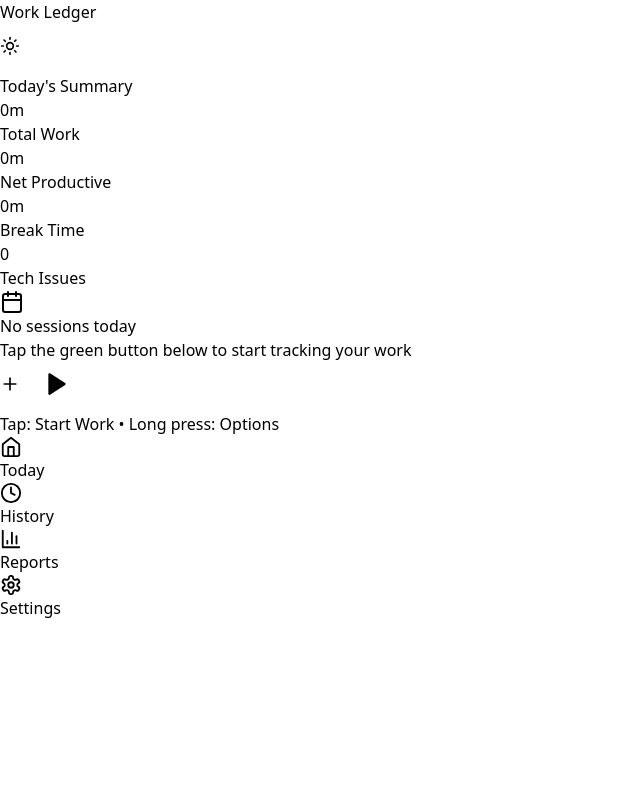
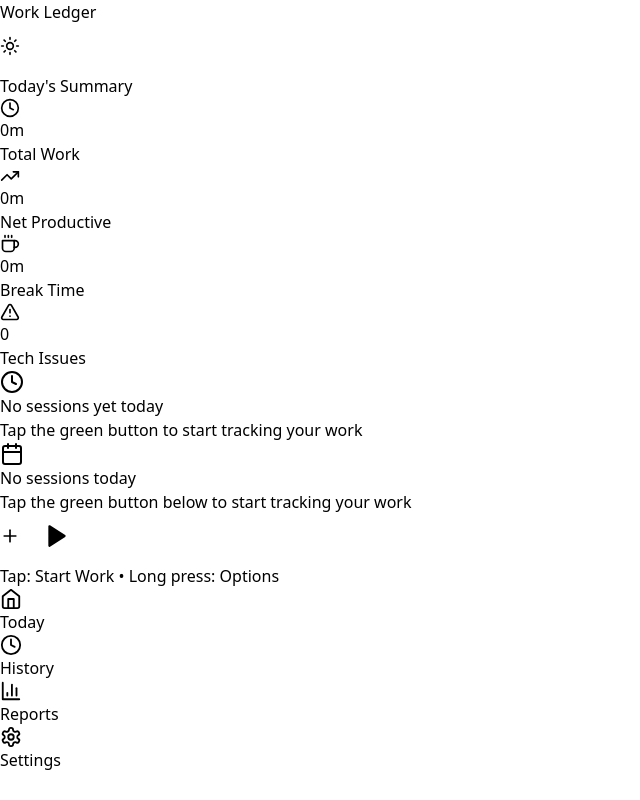
Before and after one commit to bhanu75/WorkLedger, a Next.js app: page / in a window 1280 px wide. Both pictures are taken after a click on the button "Toggle theme". Shown: the whole page, without its empty margins (0-640 px from the left). Built offline with nearby package versions, Linux system fonts and the light colour scheme.

Commit message:
Update TodaySummary.tsx

```diff
--- a/src/components/TodaySummary.tsx
+++ b/src/components/TodaySummary.tsx
@@ -1,7 +1,7 @@
-
 import { useMemo } from 'react';
 import { Session } from '@/lib/idb';
 import { formatDuration } from '@/lib/timeUtils';
+import { Clock, TrendingUp, Coffee, AlertTriangle } from 'lucide-react';
 
 interface TodaySummaryProps {
   sessions: Session[];
@@ -26,43 +26,122 @@
       totalWork,
       breakTime,
       techIssues,
-      netProductive: totalWork - breakTime
+      netProductive: totalWork - breakTime,
+      sessionCount: sessions.length
     };
   }, [sessions, runningDuration]);
 
+  // Calculate productivity score (0-100)
+  const productivityScore = useMemo(() => {
+    if (stats.totalWork === 0) return 0;
+    const efficiency = stats.netProductive / stats.totalWork;
+    const techPenalty = stats.techIssues * 0.1; // 10% penalty per tech issue
+    return Math.max(0, Math.min(100, (efficiency * 100) - techPenalty));
+  }, [stats]);
+
+  const summaryCards = [
+    {
+      title: 'Total Work',
+      value: formatDuration(stats.totalWork),
+      icon: Clock,
+      color: 'text-green-600 dark:text-green-400',
+      bgColor: 'bg-green-50 dark:bg-green-900/20',
+      borderColor: 'border-green-200 dark:border-green-800'
+    },
+    {
+      title: 'Net Productive',
+      value: formatDuration(stats.netProductive),
+      icon: TrendingUp,
+      color: 'text-blue-600 dark:text-blue-400',
+      bgColor: 'bg-blue-50 dark:bg-blue-900/20',
+      borderColor: 'border-blue-200 dark:border-blue-800'
+    },
+    {
+      title: 'Break Time',
+      value: formatDuration(stats.breakTime),
+      icon: Coffee,
+      color: 'text-orange-600 dark:text-orange-400',
+      bgColor: 'bg-orange-50 dark:bg-orange-900/20',
+      borderColor: 'border-orange-200 dark:border-orange-800'
+    },
+    {
+      title: 'Tech Issues',
+      value: stats.techIssues.toString(),
+      icon: AlertTriangle,
+      color: 'text-red-600 dark:text-red-400',
+      bgColor: 'bg-red-50 dark:bg-red-900/20',
+      borderColor: 'border-red-200 dark:border-red-800'
+    }
+  ];
+
   return (
-    <div className="bg-white rounded-lg shadow-sm p-4 mb-6">
-      <h2 className="text-lg font-semibold text-gray-900 mb-3">Today&apos;s Summary</h2>
+    <div className="bg-white dark:bg-gray-800 rounded-xl shadow-sm border border-gray-200 dark:border-gray-700 p-6 mb-6 transition-colors">
+      <div className="flex items-center justify-between mb-6">
+        <h2 className="text-xl font-bold text-gray-900 dark:text-white">
+          Today's Summary
+        </h2>
 
+        {/* Productivity Score */}
+        {stats.totalWork > 0 && (
+          <div className="flex items-center gap-2">
+            <span className="text-sm text-gray-600 dark:text-gray-400">Productivity</span>
+            <div className={`px-3 py-1 rounded-full text-sm font-semibold ${
+              productivityScore >= 80
+                ? 'bg-green-100 dark:bg-green-900/30 text-green-800 dark:text-green-300'
+                : productivityScore >= 60
+                ? 'bg-yellow-100 dark:bg-yellow-900/30 text-yellow-800 dark:text-yellow-300'
+                : 'bg-red-100 dark:bg-red-900/30 text-red-800 dark:text-red-300'
+            }`}>
+              {Math.round(productivityScore)}%
+            </div>
+          </div>
+        )}
+      </div>
+
+      {/* Summary Grid */}
       <div className="grid grid-cols-2 gap-4">
-        <div className="text-center">
-          <div className="text-2xl font-bold text-green-600">
-            {formatDuration(stats.totalWork)}
+        {summaryCards.map((card) => (
+          <div
+            key={card.title}
+            className={`p-4 rounded-xl border ${card.bgColor} ${card.borderColor} transition-all hover:shadow-md`}
+          >
+            <div className="flex items-center justify-between mb-2">
+              <card.icon className={`${card.color}`} size={20} />
+              <div className={`text-2xl font-bold ${card.color}`}>
+                {card.value}
+              </div>
+            </div>
+            <div className="text-sm font-medium text-gray-600 dark:text-gray-400">
+              {card.title}
+            </div>
           </div>
-          <div className="text-sm text-gray-600">Total Work</div>
+        ))}
+      </div>
+
+      {/* Quick Stats */}
+      {stats.sessionCount > 0 && (
+        <div className="mt-4 pt-4 border-t border-gray-200 dark:border-gray-700">
+          <div className="flex justify-between text-sm text-gray-600 dark:text-gray-400">
+            <span>{stats.sessionCount} session{stats.sessionCount !== 1 ? 's' : ''} today</span>
+            {stats.totalWork > 0 && (
+              <span>
+                Avg session: {formatDuration(stats.totalWork / sessions.filter(s => s.type === 'work').length)}
+              </span>
+            )}
+          </div>
         </div>
+      )}
 
-        <div className="text-center">
-          <div className="text-2xl font-bold text-blue-600">
-            {formatDuration(stats.netProductive)}
-          </div>
-          <div className="text-sm text-gray-600">Net Productive</div>
+      {/* Empty state */}
+      {stats.sessionCount === 0 && !runningDuration && (
+        <div className="text-center py-8">
+          <Clock className="w-12 h-12 text-gray-400 dark:text-gray-600 mx-auto mb-3" />
+          <p className="text-gray-500 dark:text-gray-400 text-lg">No sessions yet today</p>
+          <p className="text-gray-400 dark:text-gray-500 text-sm mt-1">
+            Tap the green button to start tracking your work
+          </p>
         </div>
-
-        <div className="text-center">
-          <div className="text-xl font-semibold text-yellow-600">
-            {formatDuration(stats.breakTime)}
-          </div>
-          <div className="text-sm text-gray-600">Break Time</div>
-        </div>
-
-        <div className="text-center">
-          <div className="text-xl font-semibold text-red-600">
-            {stats.techIssues}
-          </div>
-          <div className="text-sm text-gray-600">Tech Issues</div>
-        </div>
-      </div>
+      )}
     </div>
   );
 }
```
